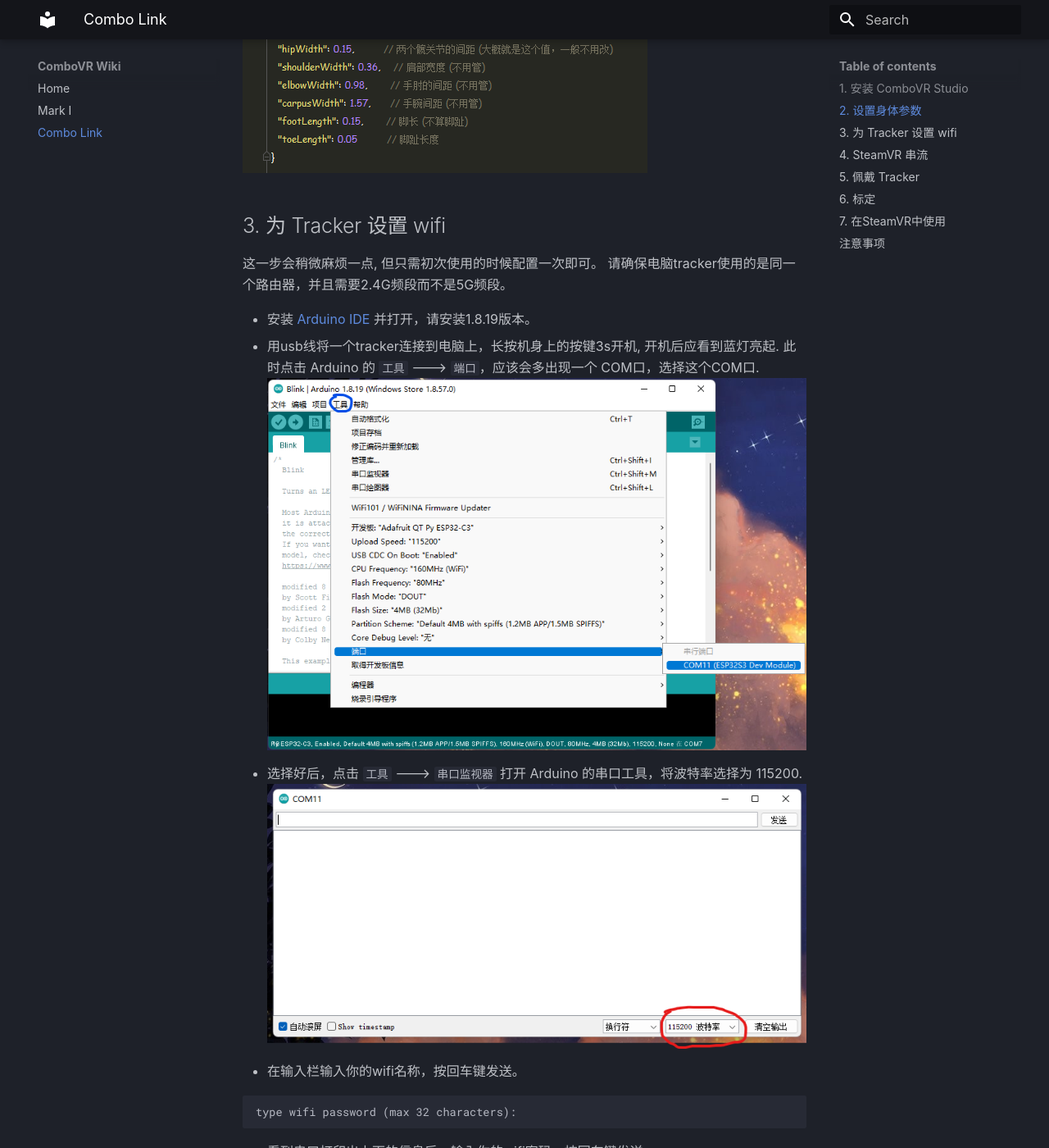
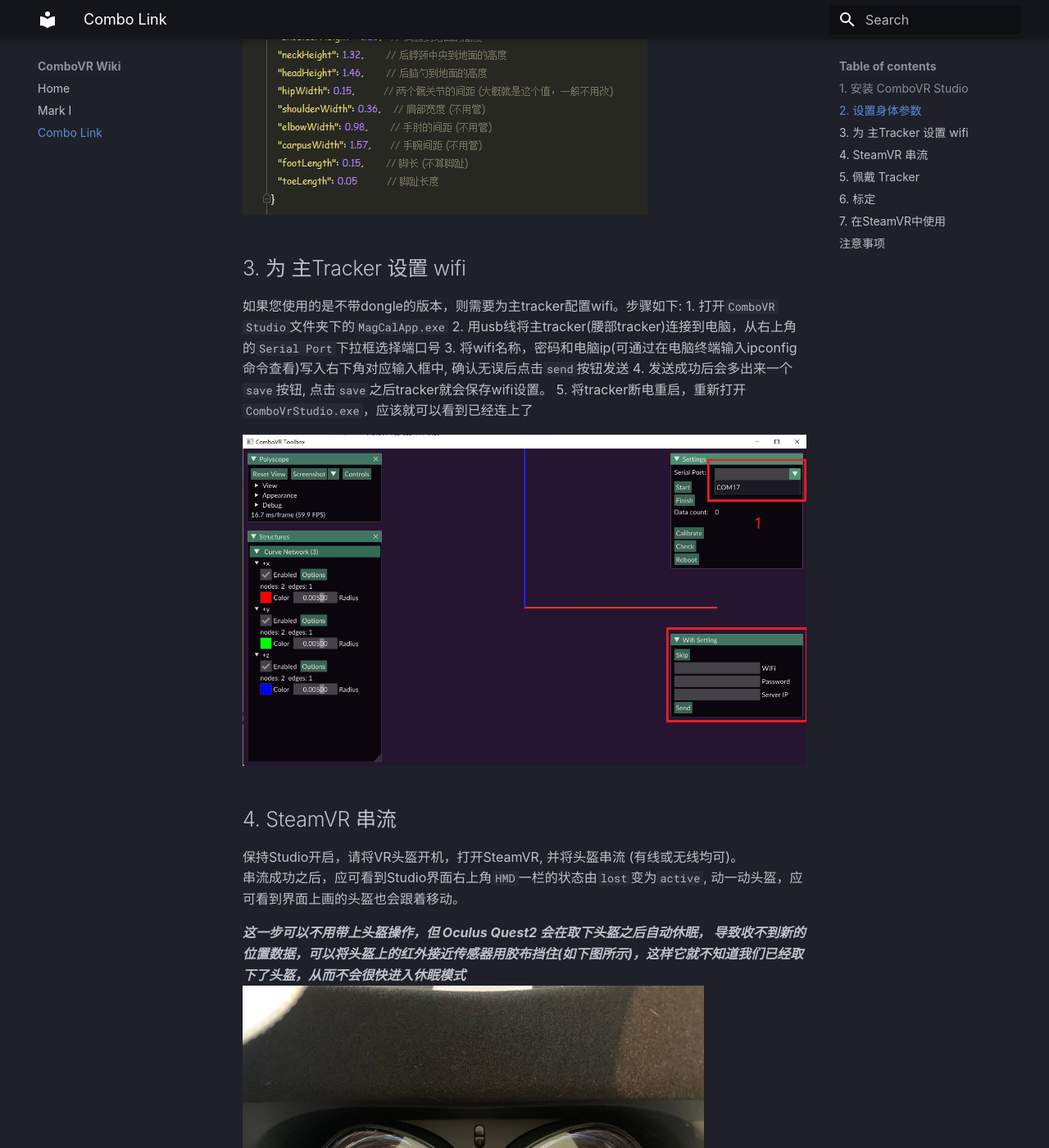
Before and after one commit to combovr/CombovrWiki, an MkDocs documentation site: the page built from docs/comboLink.md, in a window 1280 px wide and 1400 px high, scrolled down 1151 px. Shown: the whole window at 82% size. Built offline with MkDocs 1.6.1 and Material for MkDocs 9.7.7, drawn with Linux system fonts in a browser that asks for light colours; some web fonts are replaced; some of the changed text lies outside the part shown.

Commit message:
update wifi setting tutorial

````diff
--- a/docs/comboLink.md
+++ b/docs/comboLink.md
@@ -1,6 +1,11 @@
 # Combo Link
 
-***Combo Link*** 是一套基于多个tracker的动作捕捉系统。第一次使用会相对麻烦，需要大概半小时左右，熟悉之后后续的使用很方便，每次设置基本一分钟左右。
+***Combo Link*** 是一套基于多个tracker的动作捕捉系统。它在全无线方案 `Mark I` 的基础上改进而来：
+* 增加了高精度磁力计，漂移更小
+* 各tracker以有线方式串联到主tracker，时间同步在毫秒级别
+* 数据传输更稳定
+* 续航更持久，可轻松达到50小时及以上
+* 配置更简单，使用更方便
 
 
 ## 1. 安装 ComboVR Studio
@@ -16,38 +21,16 @@
 ![body params](img/body_params.png)
 
 
-## 3. 为 Tracker 设置 wifi
-这一步会稍微麻烦一点, 但只需初次使用的时候配置一次即可。 请确保电脑tracker使用的是同一个路由器，并且需要2.4G频段而不是5G频段。
-
-* 安装 [Arduino IDE](https://www.arduino.cc/en/software) 并打开，请安装1.8.19版本。
-* 用usb线将一个tracker连接到电脑上，长按机身上的按键3s开机, 开机后应看到蓝灯亮起. 此时点击 Arduino 的 `工具` ---> `端口`，应该会多出现一个 COM口，选择这个COM口.
-![Arduino Serial](img/arduino_serial.png)
-* 选择好后，点击 `工具` ---> `串口监视器` 打开 Arduino 的串口工具，将波特率选择为 115200.
-![Arduino Serial Monitor](img/arduino_serial_monitor.png)
-* 在输入栏输入你的wifi名称，按回车键发送。
-
-```
-type wifi password (max 32 characters):
-```
-
-* 看到串口打印出上面的信息后，输入你的wifi密码，按回车键发送.
-
-```
-type computer ip:
-```
-* 看到串口打印出上面的信息后，输入你的电脑ip, 按回车键发送.
-(电脑ip可通过在终端用 `ipconfig` 命令查看)
-
-```
-Save above settings? type yes to confirm, type no to start over:
-```
-* 看到串口打印出上面的信息后，检查你之前输入的wifi名称、密码和ip，确认无误的话输入 yes 按回车键发送 (反之则发送no, tracker会自动重启，按上面次序重新输入), tracker 会保存设置并自动重启。重启后tracker应可连接上wifi，在你的电脑上打开 `ComboVR Studio`, 应可看到tracker已连接上 （Studio界面右上角`status`一栏，`lost`表示丢失连接，`active`表示已连接上) 。
-![Tracker Status](img/tracker_status.png)
+## 3. 为 主Tracker 设置 wifi
+如果您使用的是不带dongle的版本，则需要为主tracker配置wifi。步骤如下:
+1. 打开`ComboVR Studio`文件夹下的`MagCalApp.exe`
+2. 用usb线将主tracker(腰部tracker)连接到电脑，从右上角的`Serial Port`下拉框选择端口号
+3. 将wifi名称，密码和电脑ip(可通过在电脑终端输入ipconfig命令查看)写入右下角对应输入框中, 确认无误后点击`send`按钮发送
+4. 发送成功后会多出来一个`save`按钮, 点击`save`之后tracker就会保存wifi设置。
+5. 将tracker断电重启，重新打开`ComboVrStudio.exe`，应该就可以看到已经连上了
 
 
-* 按上述操作，依次为每一个tracker配置好wifi。
-
-***注意: 在 Studio 界面右上角的 `Fps` 一栏，显示的是tracker数据的刷新率，正常情况下应该保持在100左右，如果看到刷新率波动较大，应该是wifi信号不太好，可以将电脑、路由器和tracker放在同一个房间内***
+![wifi setting](img/magcalapp_setwifi.png)
 
 
 ## 4. SteamVR 串流
````
